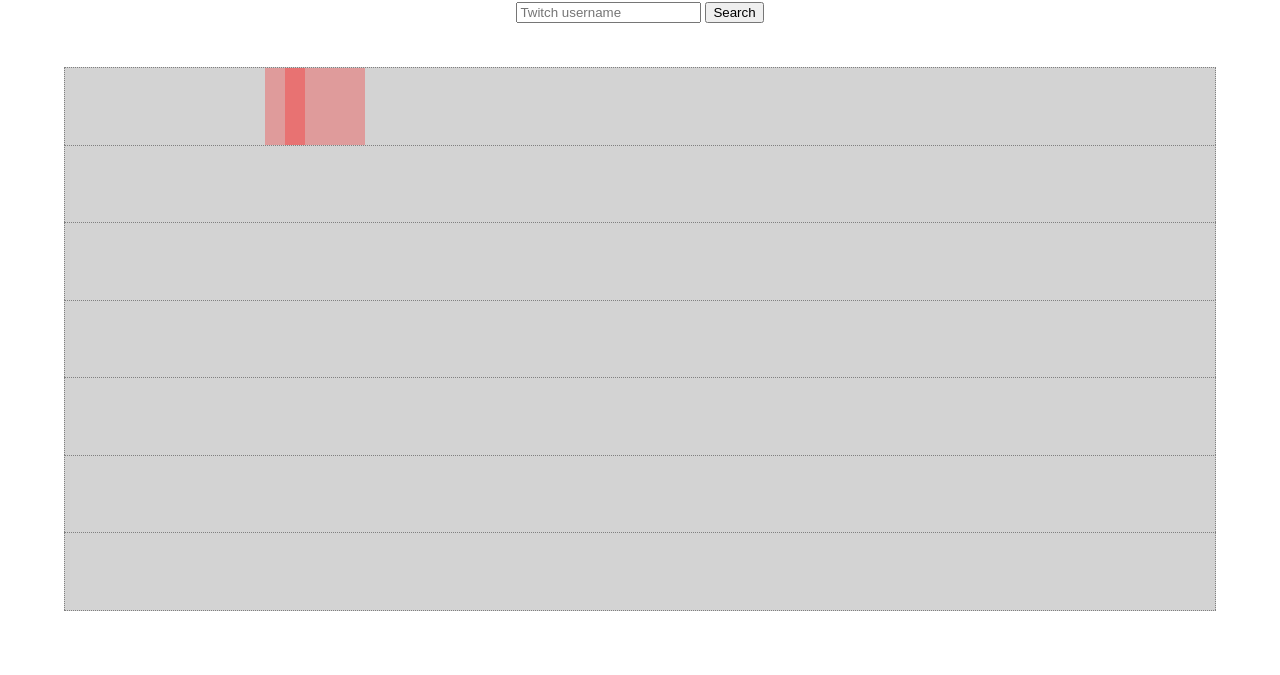
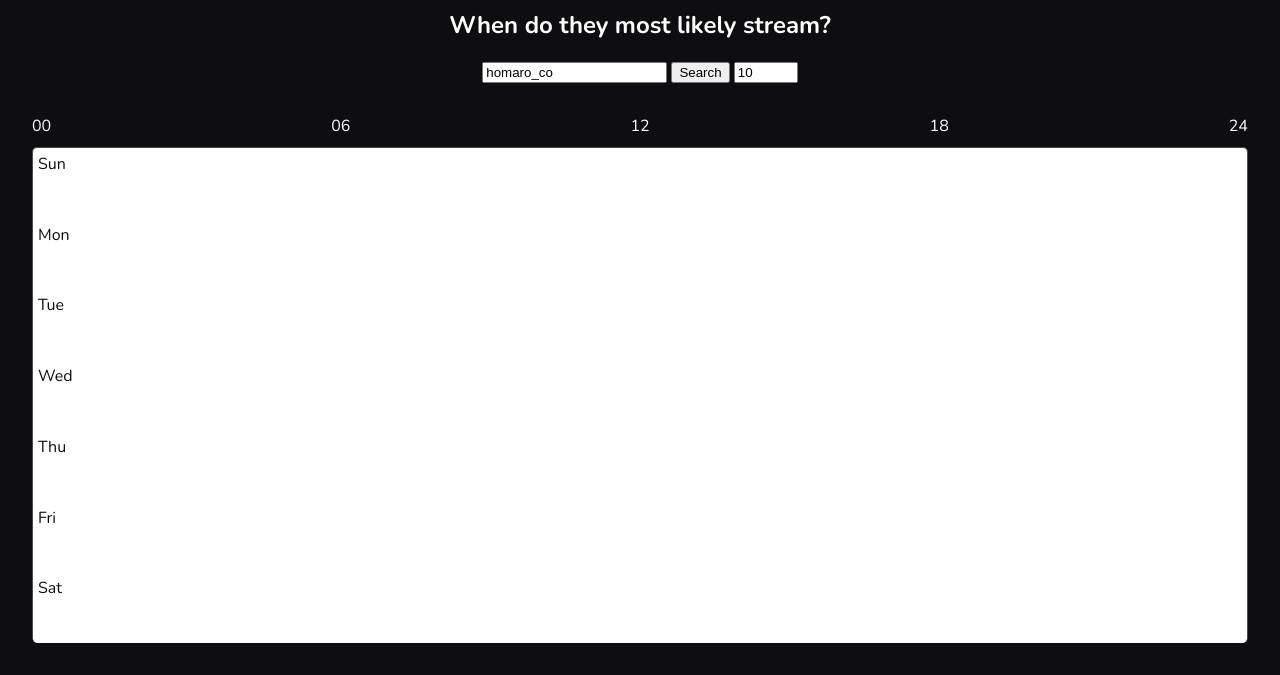
Before and after one commit to travisk-codes/twich-schedule-viewer, a website: page public/index.html in a window 1280 px wide. Shown: the part 125-800 px from the top of the page. Drawn offline with nearby package versions, Linux system fonts and the light colour scheme.

Commit message:
Get working, style a bit

```diff
--- a/public/index.html
+++ b/public/index.html
@@ -10,21 +10,49 @@
 	<link rel='icon' href='/favicon.ico'>
 	<link rel='stylesheet' href='styles.css'>
 	<script src='script.js'></script>
+	<!-- Nunito Font -->
+	<link rel="preconnect" href="https://fonts.googleapis.com">
+	<link rel="preconnect" href="https://fonts.gstatic.com" crossorigin>
+	<link
+		href="https://fonts.googleapis.com/css2?family=Nunito:ital,wght@0,200..1000;1,200..1000&display=swap"
+		rel="stylesheet">
 </head>
 
 <body>
 	<h1>Twitch Stream Schedule Viewer</h1>
 	<h2>When do they most likely stream?</h2>
-	<input id='username' placeholder='Twitch username'>
+	<input id='username' placeholder='Twitch username' value='homaro_co'>
 	<button id='search'>Search</button>
+	<input id='opacity' type='number' min='1' max='100' value='10'>
+	<div id='time-label'>
+		<span>00</span>
+		<span>06</span>
+		<span>12</span>
+		<span>18</span>
+		<span>24</span>
+	</div>
 	<div id='schedule'>
-		<div class='day' id='sunday'></div>
-		<div class='day' id='monday'></div>
-		<div class='day' id='tuesday'></div>
-		<div class='day' id='wednesday'></div>
-		<div class='day' id='thursday'></div>
-		<div class='day' id='friday'></div>
-		<div class='day' id='saturday'></div>
+		<div class='day' id='sunday'>
+			<span class='day-label'>Sun</span>
+		</div>
+		<div class='day' id='monday'>
+			<span class='day-label'>Mon</span>
+		</div>
+		<div class='day' id='tuesday'>
+			<span class='day-label'>Tue</span>
+		</div>
+		<div class='day' id='wednesday'>
+			<span class='day-label'>Wed</span>
+		</div>
+		<div class='day' id='thursday'>
+			<span class='day-label'>Thu</span>
+		</div>
+		<div class='day' id='friday'>
+			<span class='day-label'>Fri</span>
+		</div>
+		<div class='day' id='saturday'>
+			<span class='day-label'>Sat</span>
+		</div>
 	</div>
 </body>
 
--- a/public/script.js
+++ b/public/script.js
@@ -10,24 +10,46 @@ function ready(fn) {
 }
 
 ready(() => {
-	const sundayRow = document.querySelector('#sunday')
-	sundayRow.appendChild(html(`<div id='time-block-1' class='time-block'></div>`))
-	const timeBlock = document.querySelector('#time-block-1')
-	timeBlock.style.width = '40px'
-	timeBlock.style.position = 'absolute'
-	timeBlock.style.left = '200px'
-	sundayRow.appendChild(html(`<div id='time-block-2' class='time-block'></div>`))
-	const timeBlock2 = document.querySelector('#time-block-2')
-	timeBlock2.style.width = '80px'
-	timeBlock2.style.position = 'absolute'
-	timeBlock2.style.left = '220px'
 	addEventListener(document.querySelector('#search'), 'click', async e => {
+		for (const el of document.querySelectorAll('.time-block')) {
+			el.remove()
+		}
 		const username = document.querySelector('input#username').value
 		const res = await fetch(`/user?name=${username}`)
 		const json = await res.json()
-		console.log(json)
+		json.forEach(timeBlock => renderTimeBlock(timeBlock))
+		document.querySelector('#opacity').value = '10'
+	})
+	addEventListener(document.querySelector('#opacity'), 'change', e => {
+		const timeBlocks = document.querySelectorAll('.time-block')
+		timeBlocks.forEach(block => {
+			const alpha = e.target.value / 100
+			block.style.backgroundColor = `hsla(0, 100%, 50%, ${alpha})`
+		})
+	})
+	addEventListener(document.querySelector('input#username'), 'keydown', e => {
+		if (e.key === 'Enter' || e.keyCode === 13) document.querySelector('#search').click()
 	})
 })
+
+function renderTimeBlock(timeBlock) {
+	const { day, start, stop } = timeBlock
+	const id = `${day}-${start}-${stop}`
+	const dayRow = document.querySelector(`#${day.toLowerCase()}`)
+	dayRow.appendChild(html(`<div class='time-block' id='${id}'></div>`))
+	const timeBlockEl = document.querySelector(`#${id}`)
+	const startPos = getPositionFromTime(start)
+	const stopPos = getPositionFromTime(stop)
+	timeBlockEl.style.left = startPos + '%'
+	timeBlockEl.style.right = 100 - stopPos + '%'
+}
+
+function getPositionFromTime(time) {
+	const hours = time.slice(0, 2)
+	const minutes = time.slice(-2)
+	const totalMinutes = Number(minutes) + Number(hours) * 60
+	return (totalMinutes / (24 * 60)) * 100
+}
 
 function addEventListener(el, eventName, eventHandler, selector) {
 	if (selector) {
--- a/public/styles.css
+++ b/public/styles.css
@@ -1,35 +1,73 @@
-html, body {
+html,
+body {
 	margin: 0;
 	padding: 0;
 	text-align: center;
+	font-family: 'Nunito', sans-serif;
+	background: #0e0e10;
+	color: white;
 }
 
+h1 {
+	font-size: 3em;
+	margin-top: 1em;
+	margin-bottom: 0;
+}
+
+h2 {}
+
 input#username {
-    margin-bottom: 2em;
+	margin-bottom: 2rem;
+}
+
+#time-label {
+	display: flex;
+	justify-content: space-between;
+	position: absolute;
+	left: 2rem;
+	right: 2rem;
+	top: 15rem;
 }
 
 #schedule {
 	display: flex;
 	flex-direction: column;
 	position: absolute;
-    left: 64px;
-    right: 64px;
-    bottom: 64px;
-    top: 192px;
-    background-color: lightgrey;
+	left: 1rem;
+	bottom: 1rem;
+	right: 1rem;
+	top: 16rem;
 	margin: 0 auto;
-    border-bottom: 1px dotted grey;
+	border-radius: 5px;
+	border: 1px solid hsla(0, 0%, 100%, 0.25);
+	overflow: hidden;
+	margin: 1rem;
 }
 
 .day {
+	background-color: white;
 	display: flex;
 	position: relative;
-    border: 1px dotted grey;
+	flex-grow: 1;
+	border-bottom: 1px solid hsla(0, 0%, 100%, 0.1);
+}
+
+#schedule:last-child {
 	border-bottom: none;
-    flex-grow: 1;
+}
+
+.day-label {
+	padding-left: 5px;
+	padding-top: 5px;
+	color: #0e0e10;
+}
+
+.day:hover {
+	background-color: hsla(0, 0%, 100%, 0.9);
 }
 
 .time-block {
 	height: 100%;
-    background-color: #ff000044;
+	background-color: hsla(0, 100%, 50%, 0.1);
+	position: absolute;
 }
```
Also changed, not shown: index.js (+49 -20 lines). Lines whose indentation alone changed are shown as unchanged.
